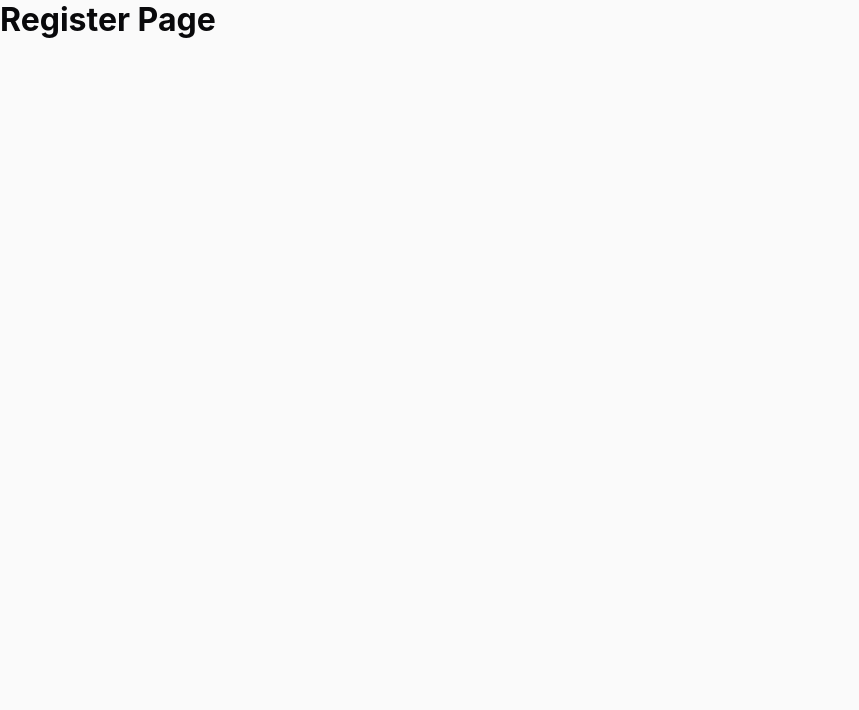
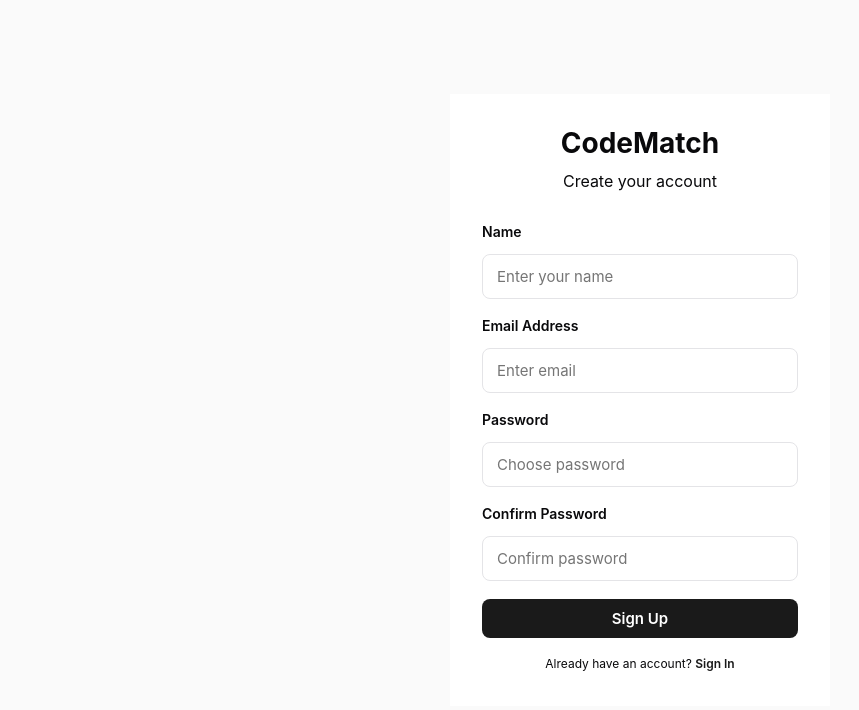
Before and after one commit to thehonoredone672/cm, a React app in the folder frontend/: page /register in a window 1280 px wide. Shown: the top 710 px of the page, without its empty margins (0-859 px from the left). Built offline with nearby package versions, Linux system fonts and the light colour scheme; the HTML template or start-up script is replaced by a standard one.

Commit message:
20/7/2026

```diff
--- a/frontend/src/pages/Dashboard/Dashboard.jsx
+++ b/frontend/src/pages/Dashboard/Dashboard.jsx
@@ -1,6 +1,7 @@
 import { useEffect, useState } from "react";
 import { useNavigate } from "react-router-dom";
 import { motion, AnimatePresence } from "framer-motion";
+import api from "../../api/axios";
 import { getDashboardStats } from "../../services/dashboardService";
 import { getMatches } from "../../services/matchService";
 import { getReceivedInvites, acceptInvite, rejectInvite } from "../../services/teamInviteService";
@@ -71,12 +72,9 @@ export default function Dashboard() {
 
 
       // Fetch hackathons from backend
-      const hackRes = await fetch("http://localhost:5000/api/hackathons", {
-        headers: { "Authorization": `Bearer ${localStorage.getItem("token")}` }
-      });
-      const hackPayload = await hackRes.json();
-      if (hackPayload?.success) {
-        setHackathons(hackPayload.data.slice(0, 2));
+      const response = await api.get("/hackathons");
+      if (response?.data?.success) {
+        setHackathons(Array.isArray(response.data.data) ? response.data.data.slice(0, 2) : []);
       }
 
     } catch (err) {
--- a/frontend/src/pages/Invites/ReceivedInvites.jsx
+++ b/frontend/src/pages/Invites/ReceivedInvites.jsx
@@ -14,7 +14,7 @@ export default function ReceivedInvites() {
     try {
       setLoading(true);
       const data = await getReceivedInvites();
-      setInvites(data);
+      setInvites(Array.isArray(data) ? data : []);
     } catch (err) {
       console.error(err);
     } finally {
--- a/frontend/src/pages/Invites/SentInvites.jsx
+++ b/frontend/src/pages/Invites/SentInvites.jsx
@@ -14,7 +14,7 @@ export default function SentInvites() {
     try {
       setLoading(true);
       const data = await getSentInvites();
-      setInvites(data);
+      setInvites(Array.isArray(data) ? data : []);
     } catch (err) {
       console.error(err);
     } finally {
--- a/frontend/src/pages/Login/Login.jsx
+++ b/frontend/src/pages/Login/Login.jsx
@@ -1,5 +1,5 @@
 import { useState } from "react";
-import { useNavigate } from "react-router-dom";
+import { useNavigate, Link } from "react-router-dom";
 
 import "../../styles/auth.css";
 
@@ -21,12 +21,14 @@ export default function Login() {
   });
 
   const [loading, setLoading] = useState(false);
+  const [error, setError] = useState(null);
 
   const handleChange = (e) => {
     setForm((prev) => ({
       ...prev,
       [e.target.name]: e.target.value,
     }));
+    if (error) setError(null);
   };
 
   const handleSubmit = async (e) => {
@@ -34,9 +36,10 @@ export default function Login() {
 
     try {
       setLoading(true);
+      setError(null);
       const response = await loginUser(form);
       if (!response.success) {
-        alert("Login Failed");
+        setError("Login Failed");
         return;
       }
 
@@ -48,11 +51,11 @@ export default function Login() {
 
       navigate("/", { replace: true });
 
-    } catch (error) {
-      console.error(error);
+    } catch (err) {
+      console.error(err);
 
-      alert(
-        error.response?.data?.message ||
+      setError(
+        err.response?.data?.message ||
           "Login Failed"
       );
     } finally {
@@ -71,6 +74,21 @@ export default function Login() {
         <p className="auth-subtitle">
           Sign in to continue
         </p>
+
+        {error && (
+          <div className="auth-error-banner" style={{
+            background: "rgba(239, 68, 68, 0.1)",
+            color: "#ef4444",
+            padding: "10px 14px",
+            borderRadius: "6px",
+            fontSize: "12px",
+            marginBottom: "16px",
+            border: "1px solid rgba(239, 68, 68, 0.2)",
+            textAlign: "center"
+          }}>
+            ⚠️ {error}
+          </div>
+        )}
 
         <form onSubmit={handleSubmit}>
 
@@ -104,6 +122,10 @@ export default function Login() {
 
         </form>
 
+        <p className="auth-footer" style={{ marginTop: "16px", textAlign: "center", fontSize: "12px" }}>
+          Don't have an account? <Link to="/register" style={{ color: "var(--primary)", textDecoration: "none", fontWeight: "600" }}>Sign Up</Link>
+        </p>
+
       </div>
     </div>
   );
--- a/frontend/src/pages/Register/Register.jsx
+++ b/frontend/src/pages/Register/Register.jsx
@@ -1,6 +1,148 @@
+import { useState } from "react";
+import { useNavigate, Link } from "react-router-dom";
+import "../../styles/auth.css";
+import { useAuth } from "../../context/AuthContext";
 import Input from "../../components/common/Input/Input";
 import Button from "../../components/common/button/Button";
+import { registerUser } from "../../services/authService";
 
 export default function Register() {
-  return <h2>Register Page</h2>;
+  const navigate = useNavigate();
+  const { login } = useAuth();
+
+  const [form, setForm] = useState({
+    name: "",
+    email: "",
+    password: "",
+    confirmPassword: ""
+  });
+
+  const [loading, setLoading] = useState(false);
+  const [error, setError] = useState(null);
+
+  const handleChange = (e) => {
+    setForm((prev) => ({
+      ...prev,
+      [e.target.name]: e.target.value,
+    }));
+    if (error) setError(null);
+  };
+
+  const handleSubmit = async (e) => {
+    e.preventDefault();
+
+    if (form.password !== form.confirmPassword) {
+      setError("Passwords do not match");
+      return;
+    }
+
+    try {
+      setLoading(true);
+      setError(null);
+
+      const payload = {
+        name: form.name.trim(),
+        email: form.email.trim(),
+        password: form.password
+      };
+
+      const response = await registerUser(payload);
+      if (!response.success) {
+        setError(response.message || "Registration Failed");
+        return;
+      }
+
+      const { token, user } = response.data;
+      localStorage.setItem("token", token);
+      login(user);
+      navigate("/", { replace: true });
+    } catch (err) {
+      console.error(err);
+      setError(
+        err.response?.data?.message ||
+        err.message ||
+        "Registration Failed"
+      );
+    } finally {
+      setLoading(false);
+    }
+  };
+
+  return (
+    <div className="auth-container">
+      <div className="auth-card">
+        <h1 className="auth-title">CodeMatch</h1>
+        <p className="auth-subtitle">Create your account</p>
+
+        {error && (
+          <div className="auth-error-banner" style={{
+            background: "rgba(239, 68, 68, 0.1)",
+            color: "#ef4444",
+            padding: "10px 14px",
+            borderRadius: "6px",
+            fontSize: "12px",
+            marginBottom: "16px",
+            border: "1px solid rgba(239, 68, 68, 0.2)",
+            textAlign: "center"
+          }}>
+            ⚠️ {error}
+          </div>
+        )}
+
+        <form onSubmit={handleSubmit}>
+          <Input
+            label="Name"
+            type="text"
+            name="name"
+            value={form.name}
+            onChange={handleChange}
+            placeholder="Enter your name"
+            required
+          />
+
+          <Input
+            label="Email Address"
+            type="email"
+            name="email"
+            value={form.email}
+            onChange={handleChange}
+            placeholder="Enter email"
+            required
+          />
+
+          <Input
+            label="Password"
+            type="password"
+            name="password"
+            value={form.password}
+            onChange={handleChange}
+            placeholder="Choose password"
+            required
+          />
+
+          <Input
+            label="Confirm Password"
+            type="password"
+            name="confirmPassword"
+            value={form.confirmPassword}
+            onChange={handleChange}
+            placeholder="Confirm password"
+            required
+          />
+
+          <Button
+            type="submit"
+            fullWidth
+            disabled={loading}
+          >
+            {loading ? "Creating account..." : "Sign Up"}
+          </Button>
+        </form>
+
+        <p className="auth-footer" style={{ marginTop: "16px", textAlign: "center", fontSize: "12px" }}>
+          Already have an account? <Link to="/login" style={{ color: "var(--primary)", textDecoration: "none", fontWeight: "600" }}>Sign In</Link>
+        </p>
+      </div>
+    </div>
+  );
 }
```
Also changed, not shown: 2 other files (tests, documents, lock files or other folders).
